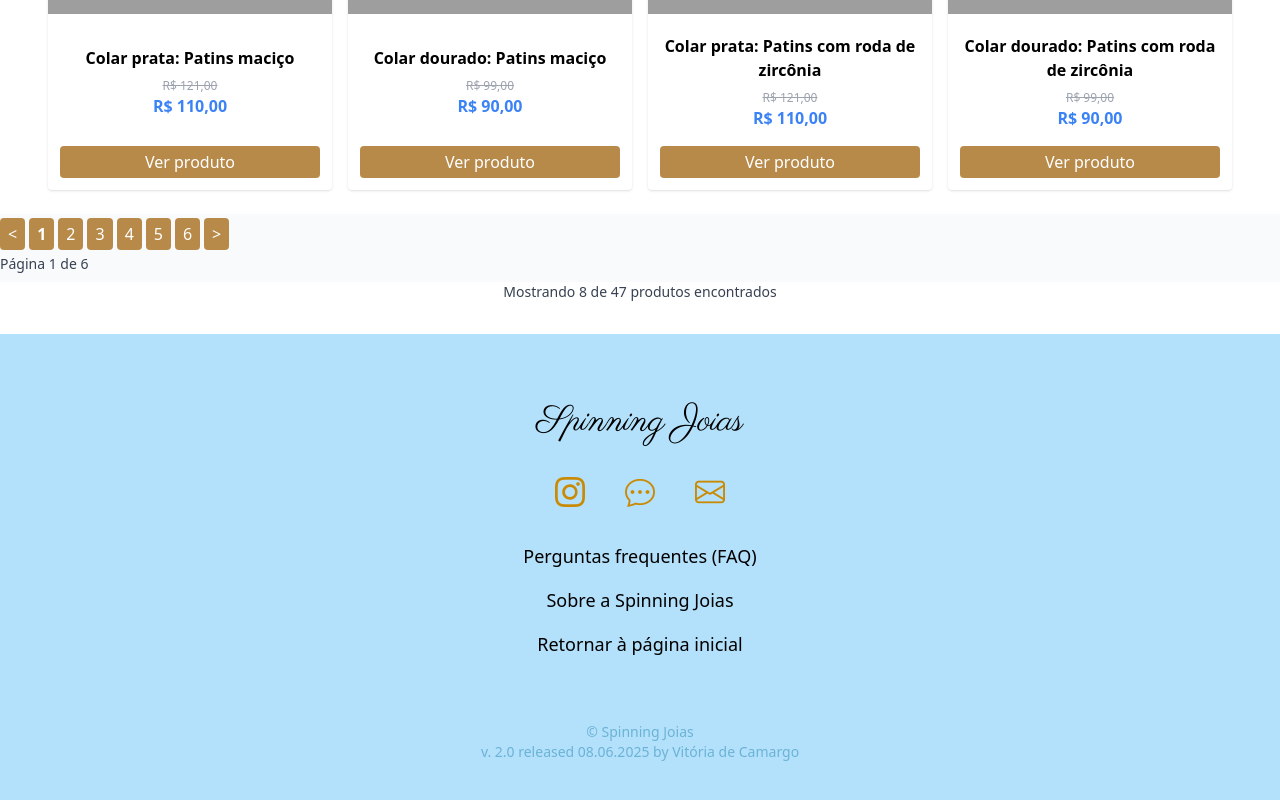
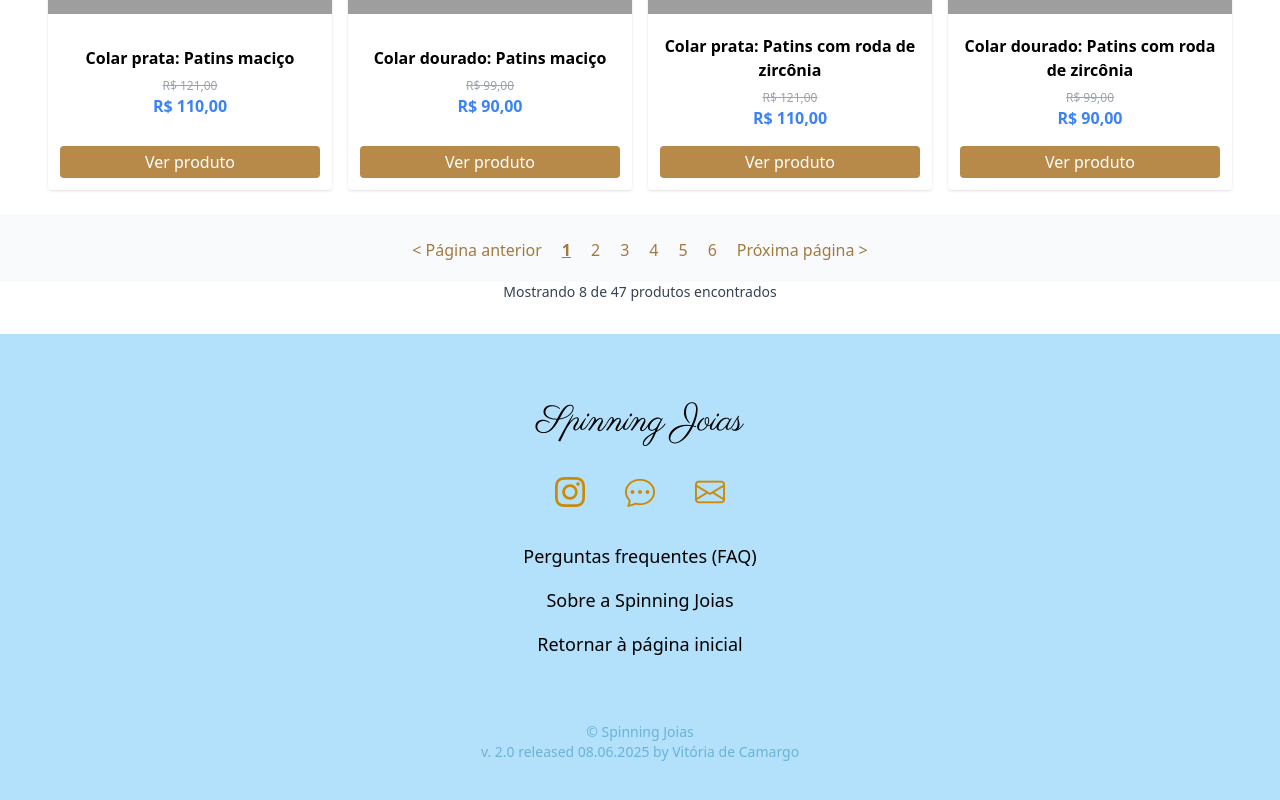
Before and after one commit to vpaesi/spinning-joias, a React (Vite) app: page / in a window 1280 px wide. Shown: the part 1763-2563 px from the top of the page. Built offline with nearby package versions, Linux system fonts and the light colour scheme; grey boxes are pictures that could not be loaded.

Commit message:
style(paginacao): update pagination button styles and improve accessibility

```diff
--- a/src/components/produto/PaginacaoBotao.tsx
+++ b/src/components/produto/PaginacaoBotao.tsx
@@ -11,37 +11,36 @@ export default function PaginacaoBotao({
 }: PaginacaoBotaoProps) {
   if (totalPages <= 1) return null;
   return (
-    <>
+    <div className="flex justify-center items-center gap-2 my-4">
       <div className="flex gap-1 items-center mt-1">
         <button
-          className="px-2 py-1 rounded border bg-white hover:bg-yellow-100"
+          className="btn-paginacao px-2 py-1 rounded border"
           disabled={page <= 1}
           onClick={() => setPage(page - 1)}
         >
-          &lt;
+          &lt; Página anterior
         </button>
         {Array.from({ length: totalPages }, (_, i) => (
           <button
             key={i + 1}
             className={`px-2 py-1 rounded border ${
-              page === i + 1 ? "bg-yellow-200 font-bold" : "bg-white"
-            } hover:bg-yellow-100`}
+              page === i + 1
+                ? "font-bold btn-pagina-atual"
+                : "btn-pagina-nao-atual"
+            }`}
             onClick={() => setPage(i + 1)}
           >
             {i + 1}
           </button>
         ))}
         <button
-          className="px-2 py-1 rounded border bg-white hover:bg-yellow-100"
+          className="btn-paginacao px-2 py-1 rounded border"
           disabled={page >= totalPages}
           onClick={() => setPage(page + 1)}
         >
-          &gt;
+          Próxima página &gt;
         </button>
       </div>
-      <div className="text-gray-700 text-sm mt-1">
-        Página {page} de {totalPages}
-      </div>
-    </>
+    </div>
   );
 }
--- a/src/styles/globals.css
+++ b/src/styles/globals.css
@@ -135,7 +135,28 @@ button:hover,
   }
 }
 
-.btn-carrinho-limpa, .btn-carrinho-gera-mensagem, .btn-carrinho-quantidade, .btn-carrinho-remover {
+.btn-pagina-atual,
+.btn-pagina-nao-atual,
+.btn-paginacao,
+.dark .btn-pagina-nao-atual,
+.dark .btn-pagina-atual,
+.dark .btn-paginacao {
+  background-color: transparent !important;
+  color: var(--amarelo-destaque-escuro) !important;
+}
+.btn-pagina-nao-atual:hover,
+.btn-paginacao:hover,
+.btn-pagina-atual,
+.dark .btn-pagina-nao-atual:hover,
+.dark .btn-paginacao:hover,
+.dark .btn-pagina-atual {
+  text-decoration: underline;
+}
+
+.btn-carrinho-limpa,
+.btn-carrinho-gera-mensagem,
+.btn-carrinho-quantidade,
+.btn-carrinho-remover {
   background-color: transparent !important;
   color: var(--azul-link) !important;
   padding: 0;
```
